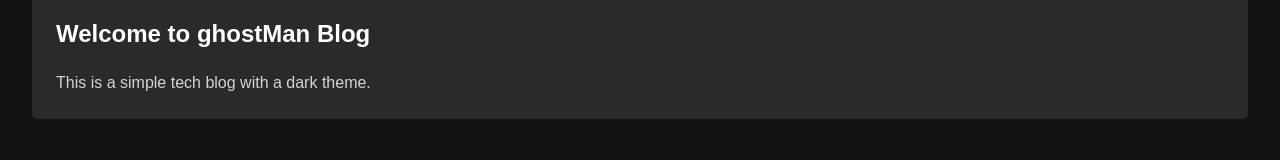
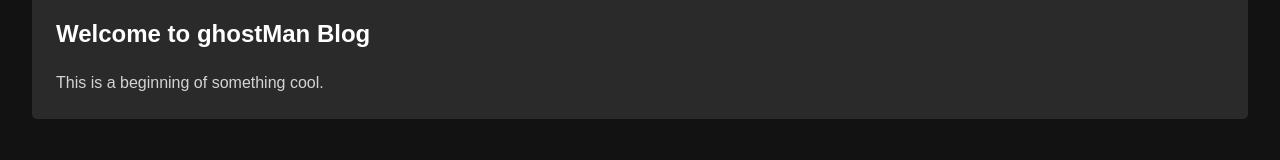
Before and after one commit to ghostMan-pac/ghostMan-pac.github.io, a plain HTML site: page index.html in a window 1280 px wide. Shown: the part 124-284 px from the top of the page. Drawn offline with Linux system fonts and the light colour scheme.

Commit message:
Update index.html

```diff
--- a/index.html
+++ b/index.html
@@ -13,7 +13,7 @@
     <main>
         <article>
             <h2>Welcome to ghostMan Blog</h2>
-            <p>This is a simple tech blog with a dark theme.</p>
+            <p>This is a beginning of something cool.</p>
         </article>
         <!-- Add more articles here -->
     </main>
```
